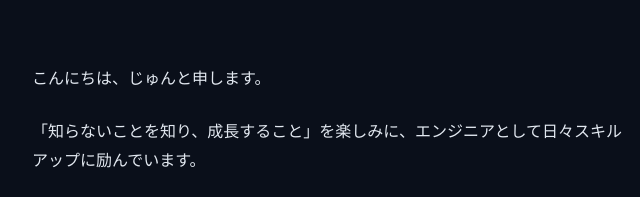
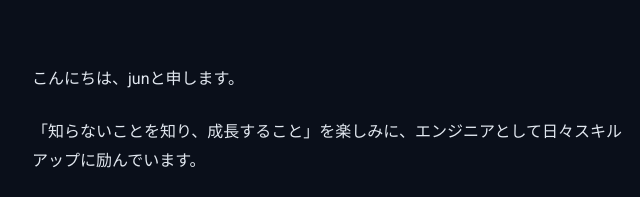
Before and after one commit to Gu4p2e/portfolio, a plain HTML site: page about.html in a window 1280 px wide. Shown: the part 170-367 px from the top of the page, 308-948 px from the left. Drawn offline with Linux system fonts and the light colour scheme.

Commit message:
自己紹介を変更：じゅん→jun

```diff
--- a/about.html
+++ b/about.html
@@ -18,7 +18,7 @@
   <h1 class="fade-in">About Me</h1>
 
 <div class="about-section fade-in">
-  <p>こんにちは、じゅんと申します。</p>
+  <p>こんにちは、junと申します。</p>
 
   <p>「知らないことを知り、成長すること」を楽しみに、エンジニアとして日々スキルアップに励んでいます。</p>
 
```
